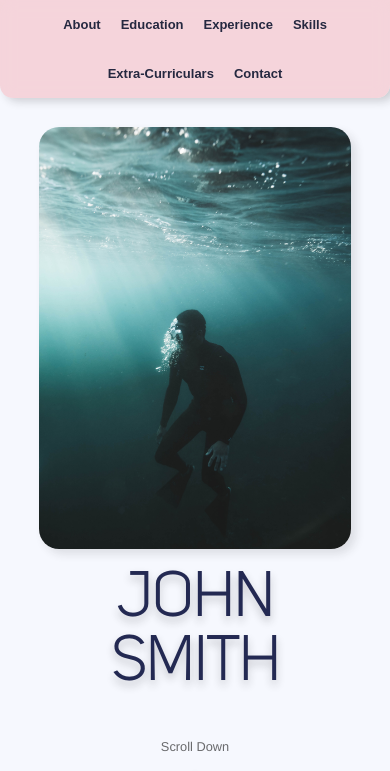
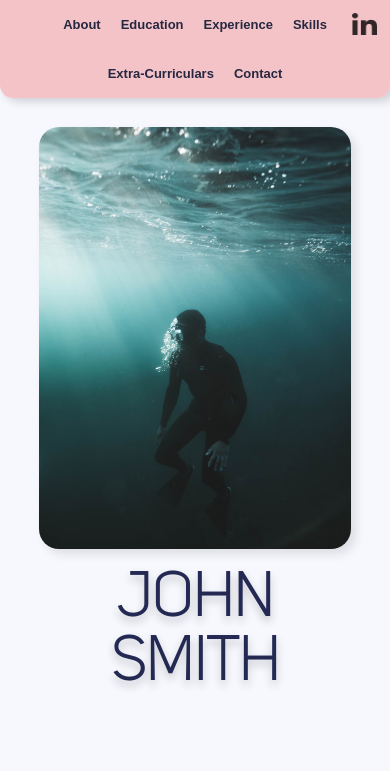
Before and after one commit to jameskokoska/DesignWebsite, a plain HTML site: page index.html in a window 390 px wide. Shown: the top 771 px of the page. Drawn offline with Linux system fonts and the light colour scheme.

Commit message:
added linkedin to nav, removed blur for mobile, fixed scrolldown for mobile

```diff
--- a/index.html
+++ b/index.html
@@ -9,7 +9,6 @@
     <script src="data.js"></script>
     <div class="navBar dropIn">
       <div class="navBarButtonContainer">
-        <a id="linkedInContactNav" target="_blank"><img alt="linkedIn" src="./assets/linkedin-in-brands.png" class="linkedInButton linkedInButtonNav"></a>
         <a href="#about">
           <div class="navBarButton">
             About
@@ -40,6 +39,7 @@
             Contact
           </div>
         </a>
+        <a id="linkedInContactNav" target="_blank"><img alt="linkedIn" src="./assets/linkedin-in-brands.png" class="linkedInButton linkedInButtonNav"></a>
       </div>
     </div>
     <div class="landingContainer">
--- a/style.css
+++ b/style.css
@@ -2,6 +2,7 @@
   --nav-font-color:#252840;
   --background: #f6f8fe;
   --background-nav: #f4bfc59d;
+  --background-nav-full: #f4bfc5ef;
   --landing-font-color: #232952;
   --accent-color: #f4bfc5;
   --accent-color-dark: #25284031;
@@ -93,6 +94,7 @@ a{
   justify-content: center;
   flex-wrap: wrap;
   flex-direction: row;
+  margin: 0px 50px;
 }
 
 .navBarButton{
@@ -233,6 +235,15 @@ a{
   }
   .navBarButton:hover{
     transform: scale(1.1) translateY(0px);
+  }
+  .navBarButtonContainer{
+    margin: 0px 40px;
+  }
+  .scrollDown{
+    top: 93vh;
+  }
+  .navBar{
+    background-color: var(--background-nav-full);
   }
 }
 
@@ -482,8 +493,9 @@ p{
 }
 
 .linkedInButtonNav{
-  top:0;
-  right:0;
+  position: absolute;
+  right: 0;
+  top: 0;
   padding:15px;
   width: 30px;
   filter: invert(0);
@@ -501,9 +513,6 @@ p{
   }
   .contactEmail{
     font-size: 20px;
-  }
-  .linkedInButtonNav{
-    display: none;
   }
   .linkedInButton{
     width: 25px;
```
